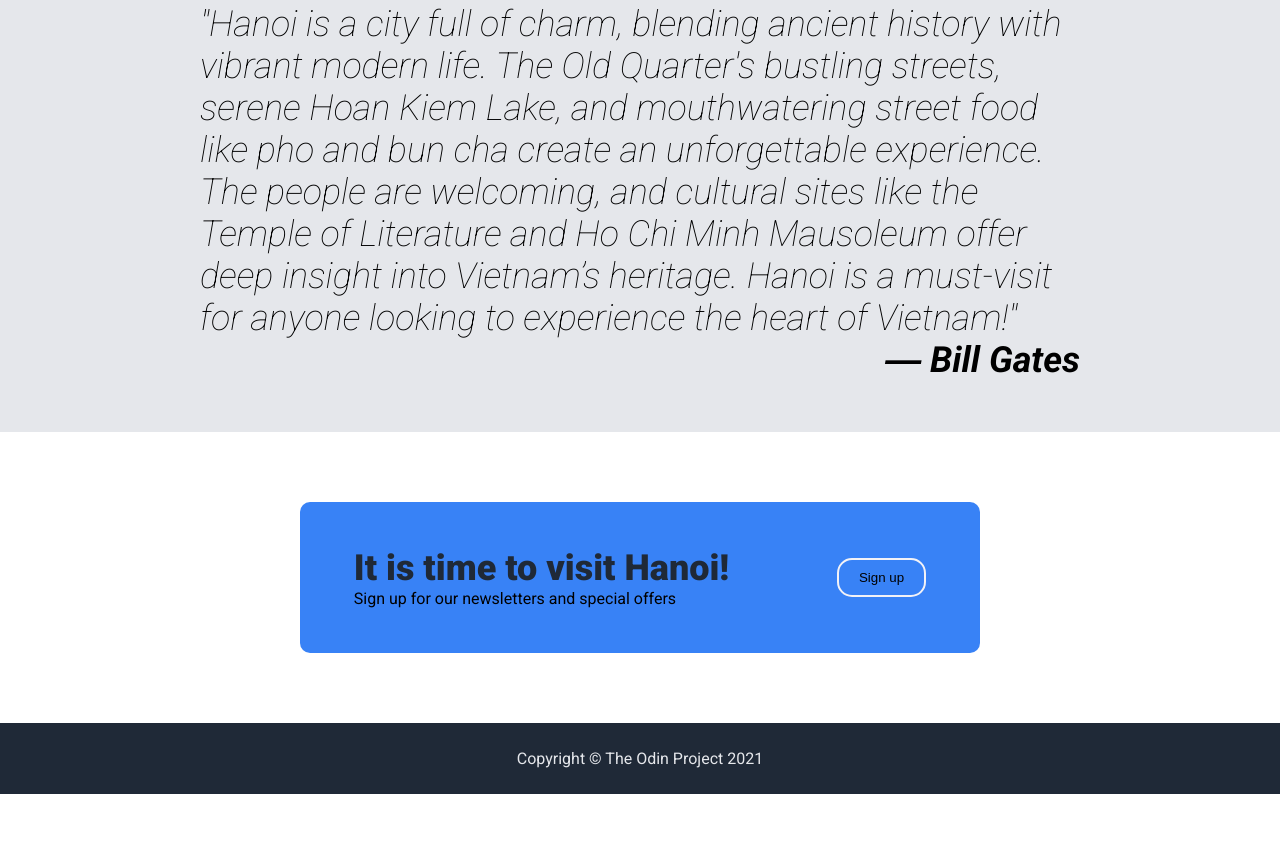
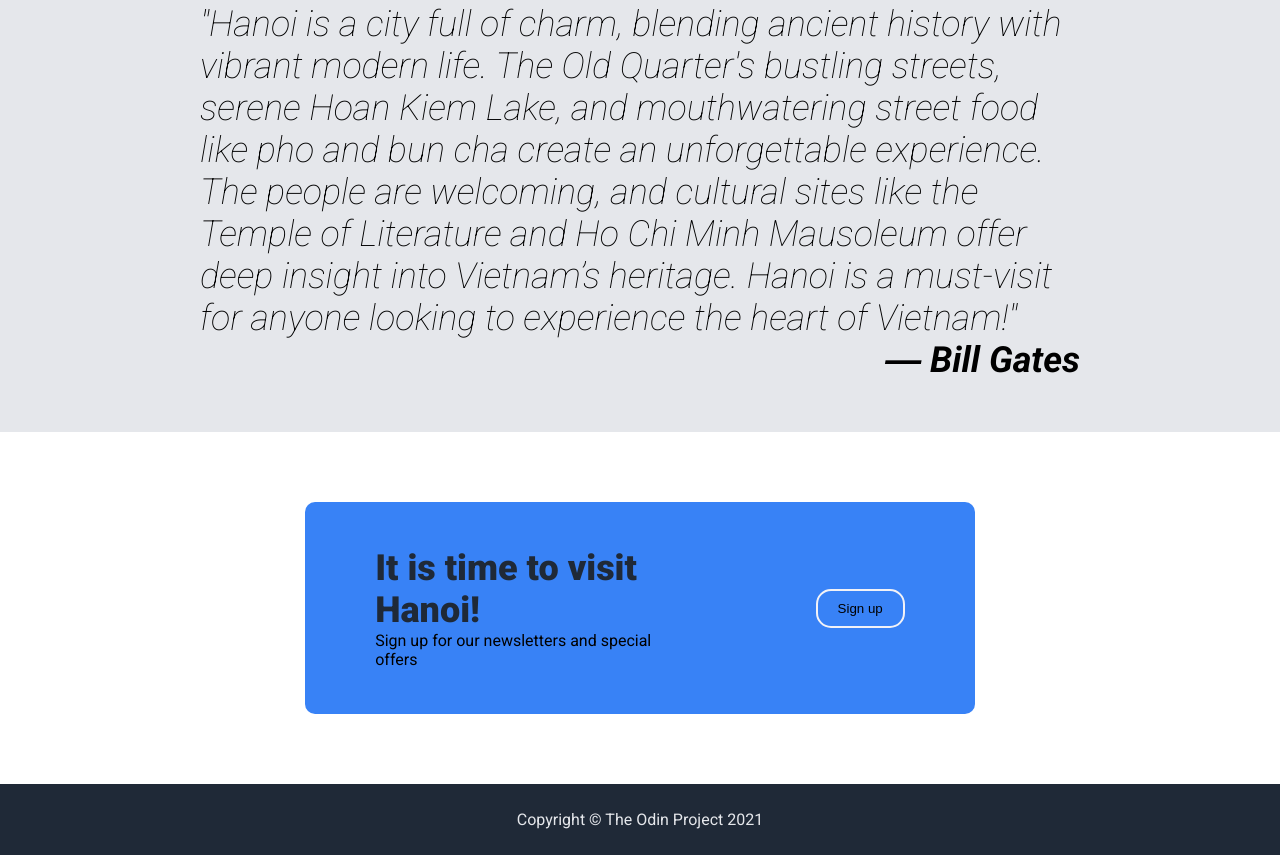
Before and after one commit to youngpilott/odin-landing-page, a plain HTML site: page index.html in a window 1280 px wide. Shown: the part 1319-2174 px from the top of the page. Before the commit the page ends 2113 px from the top, so only its background shows below. Drawn offline with Linux system fonts and the light colour scheme.

Commit message:
fix resize sign up

```diff
--- a/style.css
+++ b/style.css
@@ -154,15 +154,17 @@ img[alt="intro-2"] {
 .sign-up {
     display: flex;
     justify-content: space-around;
-    margin: 70px 300px;
+    margin: 70px auto;
     padding: 45px 15px;
     background-color: #3882f6;
     align-items: center;
     border-radius: 10px;
     gap: 30px;
+    min-width: 400px;
+    width: 50%;
 }
  .sign-up div {
-    flex: 0 1 auto;
+    flex: 0 0 300px;
  }
 
 .sign-up button {
```
